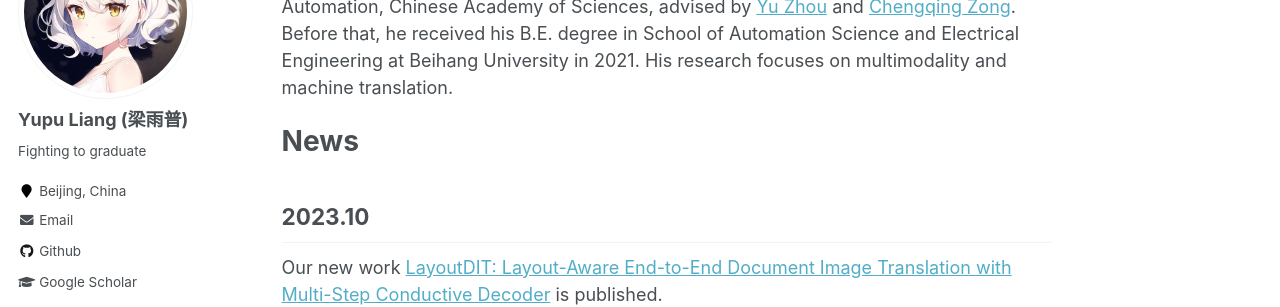
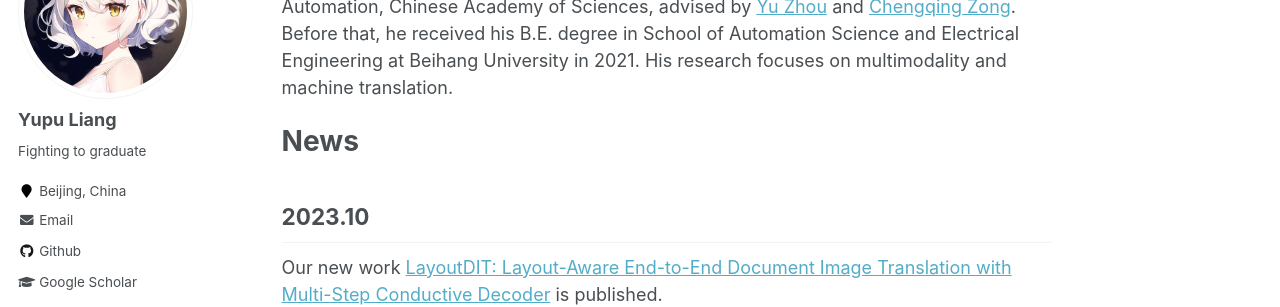
Before and after one commit to liangyupu/liangyupu.github.io, a Jekyll site: the page built from _pages/about.md, in a window 1280 px wide. Shown: the part 194-501 px from the top of the page. Built offline with Jekyll 4.4.1, drawn with Linux system fonts in a browser that asks for light colours.

Commit message:
Update _config.yml

```diff
--- a/_config.yml
+++ b/_config.yml
@@ -80,7 +80,7 @@ analytics:
 
 # Site Author
 author:
-  name             : "Yupu Liang (梁雨普)"
+  name             : "Yupu Liang"
   avatar           : "profile.jpg"
   bio              : "Fighting to graduate"
   location         : "Beijing, China"
```
